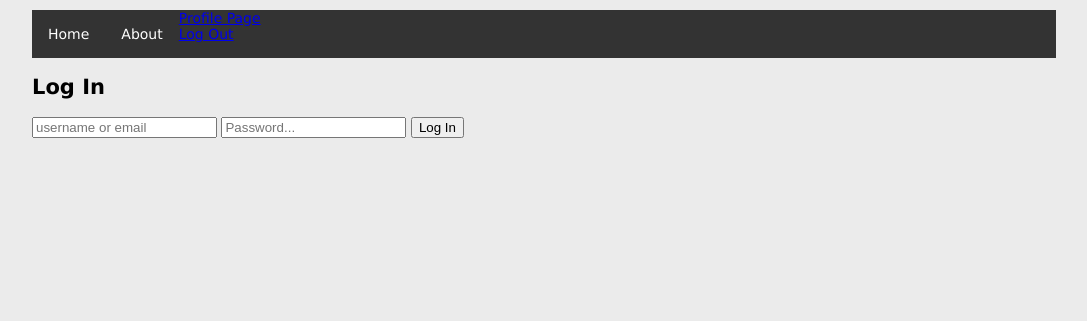
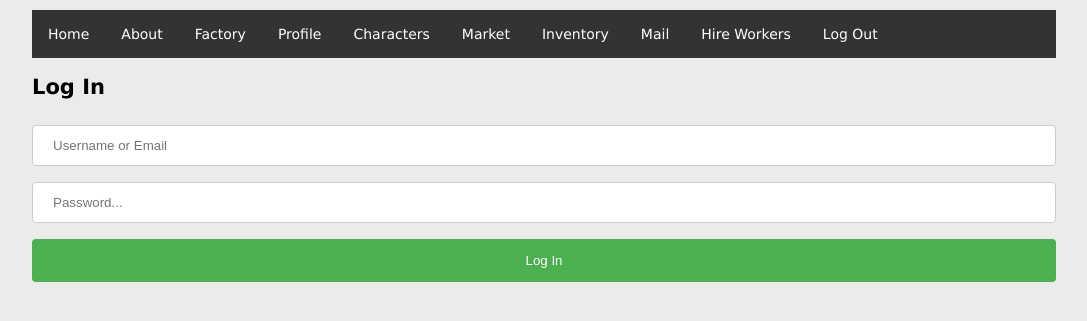
Before and after one commit to PoczoAndor/Website_board_game, a PHP site: page /login.php in a window 1280 px wide. Shown: the top 321 px of the page, without its empty margins (96-1183 px from the left). Run offline with PHP 8.4, Linux system fonts and the light colour scheme; the visitor is signed in with stand-in values (Sample User, id 1).

Commit message:
starting character creation

```diff
--- a/CSS/style.css
+++ b/CSS/style.css
@@ -7,6 +7,7 @@ body
     font-size:14px;
     font-family:Verdana;
 }
+
 .menu_ul{
   list-style-type: none;
  margin: 0;
@@ -28,3 +29,25 @@ background-color: #333333;
 .menu_li a:hover {
   background-color: #111111;
 }
+input, select {
+  width: 100%;
+  padding: 12px 20px;
+  margin: 8px 0;
+  display: inline-block;
+  border: 1px solid #ccc;
+  border-radius: 4px;
+  box-sizing: border-box;
+}
+button[type=submit] {
+  width: 100%;
+  background-color: #4CAF50;
+  color: white;
+  padding: 14px 20px;
+  margin: 8px 0;
+  border: none;
+  border-radius: 4px;
+  cursor: pointer;
+}
+button[type=submit]:hover {
+  background-color: #45a049;
+}
--- a/Includes/functions.inc.php
+++ b/Includes/functions.inc.php
@@ -122,7 +122,7 @@ function loginUser($conn,$username,$pwd)
     session_start();
     $_SESSION["userid"] =$uidExists["usersID"];
     $_SESSION["useruid"] =$uidExists["usersUID"];
-    header("location:../Index.php");
+    header("location:../create_character.php");
     exit();
   }
 }
--- a/Index.php
+++ b/Index.php
@@ -1,6 +1,9 @@
 <?php
 include_once'header.php';
  ?>
+ <h1>Welcome friend to 'title of game'</h1>
+ <p>You can choose to create and account and play the game to save your progres, or first test the game as a guest.</p><br>
+
 <?php
 include_once'footer.php';
  ?>
--- a/header.php
+++ b/header.php
@@ -16,8 +16,14 @@ session_start();
           <li class="menu_li"><a href="">About</a></li>
           <?php
            if (isset($_SESSION["useruid"])) {
-             echo "<li><a href='profile.php'>Profile Page</a></li>";
-             echo "<li><a href='includes/logout.inc.php'>Log Out</a></li>";
+             echo "<li class='menu_li'><a href=''>Factory</a></li>";
+             echo "<li class='menu_li'><a href='profile.php'>Profile</a></li>";
+             echo "<li class='menu_li'><a href=''>Characters</a></li>";
+             echo "<li class='menu_li'><a href=''>Market</a></li>";
+             echo "<li class='menu_li'><a href=''>Inventory</a></li>";
+             echo "<li class='menu_li'><a href=''>Mail</a></li>";
+             echo "<li class='menu_li'><a href=''>Hire Workers</a></li>";
+             echo "<li class='menu_li'><a href='includes/logout.inc.php'>Log Out</a></li>";
            }
            else {
              echo "<li class='menu_li'><a href='signup.php'>Sign Up</a></li>";
--- a/login.php
+++ b/login.php
@@ -4,7 +4,7 @@ include_once'header.php';
  <section class="signup-form">
    <h1>Log In</h1>
    <form action="Includes\login.inc.php" method="post">
-     <input type="text" name="uid" placeholder="username or email">
+     <input type="text" name="uid" placeholder="Username or Email">
      <input type="password" name="pwd" placeholder="Password...">
      <button type="submit" name="submit">Log In</button>
    </form>
```
Also changed, not shown: create_character.php (added, +27 -0 lines), Images/test.jpg (added).
